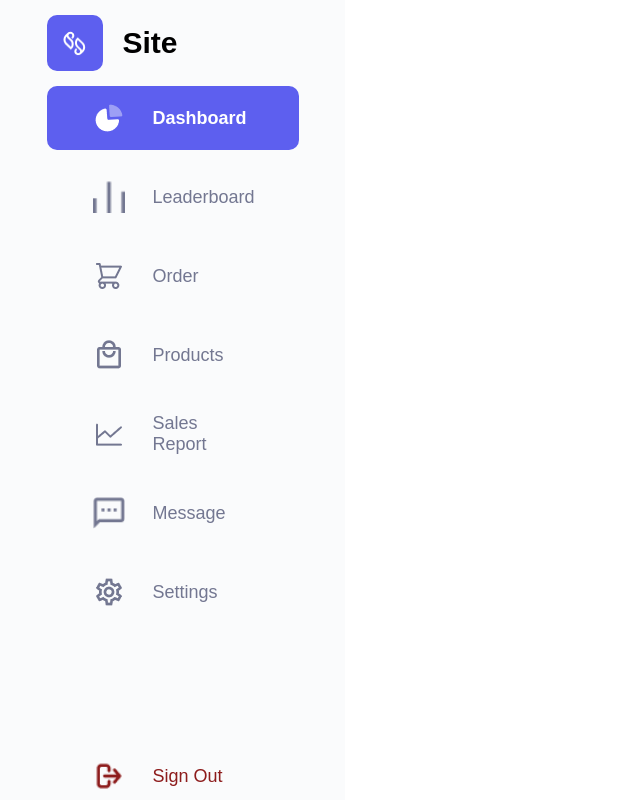
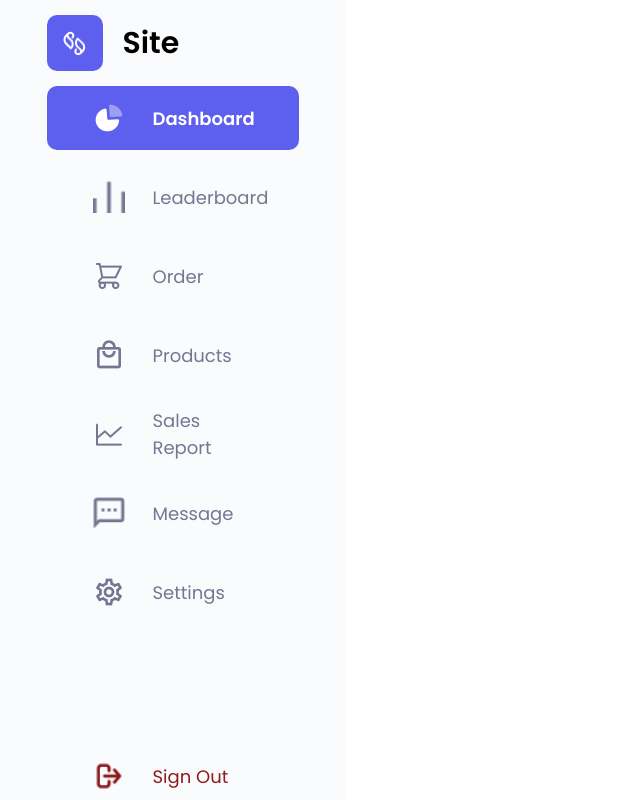
Before and after one commit to wesleydematos/dashboard, a React (Vite) app: page / in a window 1280 px wide. Shown: the top 800 px of the page, without its empty margins (0-640 px from the left). Built offline with nearby package versions, Linux system fonts and the light colour scheme.

Commit message:
feat: added Poppins font-family

```diff
--- a/index.html
+++ b/index.html
@@ -1,9 +1,12 @@
 <!doctype html>
-<html lang="pt-BR">
+<html lang="en">
   <head>
     <meta charset="UTF-8" />
     <link rel="icon" type="image/svg+xml" href="/vite.svg" />
     <meta name="viewport" content="width=device-width, initial-scale=1.0" />
+    <link rel="preconnect" href="https://fonts.googleapis.com">
+    <link rel="preconnect" href="https://fonts.gstatic.com" crossorigin>
+    <link href="https://fonts.googleapis.com/css2?family=Poppins:wght@100;200;300;400;500;600;700;800;900&display=swap" rel="stylesheet">
     <title>Dashboard</title>
   </head>
   <body>
--- a/src/styles/global.js
+++ b/src/styles/global.js
@@ -8,10 +8,6 @@
   box-sizing: border-box;
   border: none;
   font-family: 'Poppins', sans-serif;
-}
-
-img {
-  max-width: 100%;
 }
 
 button {
```
